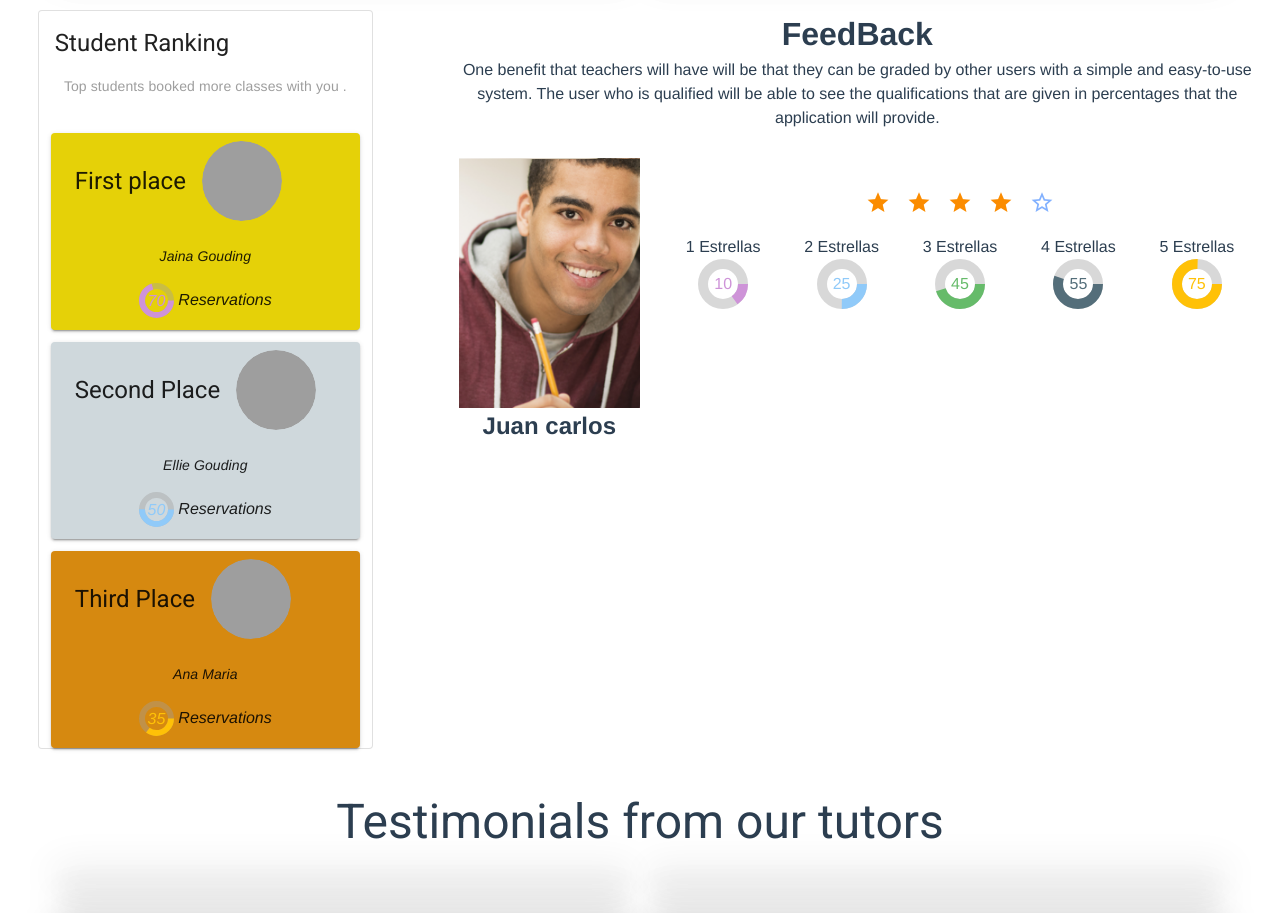
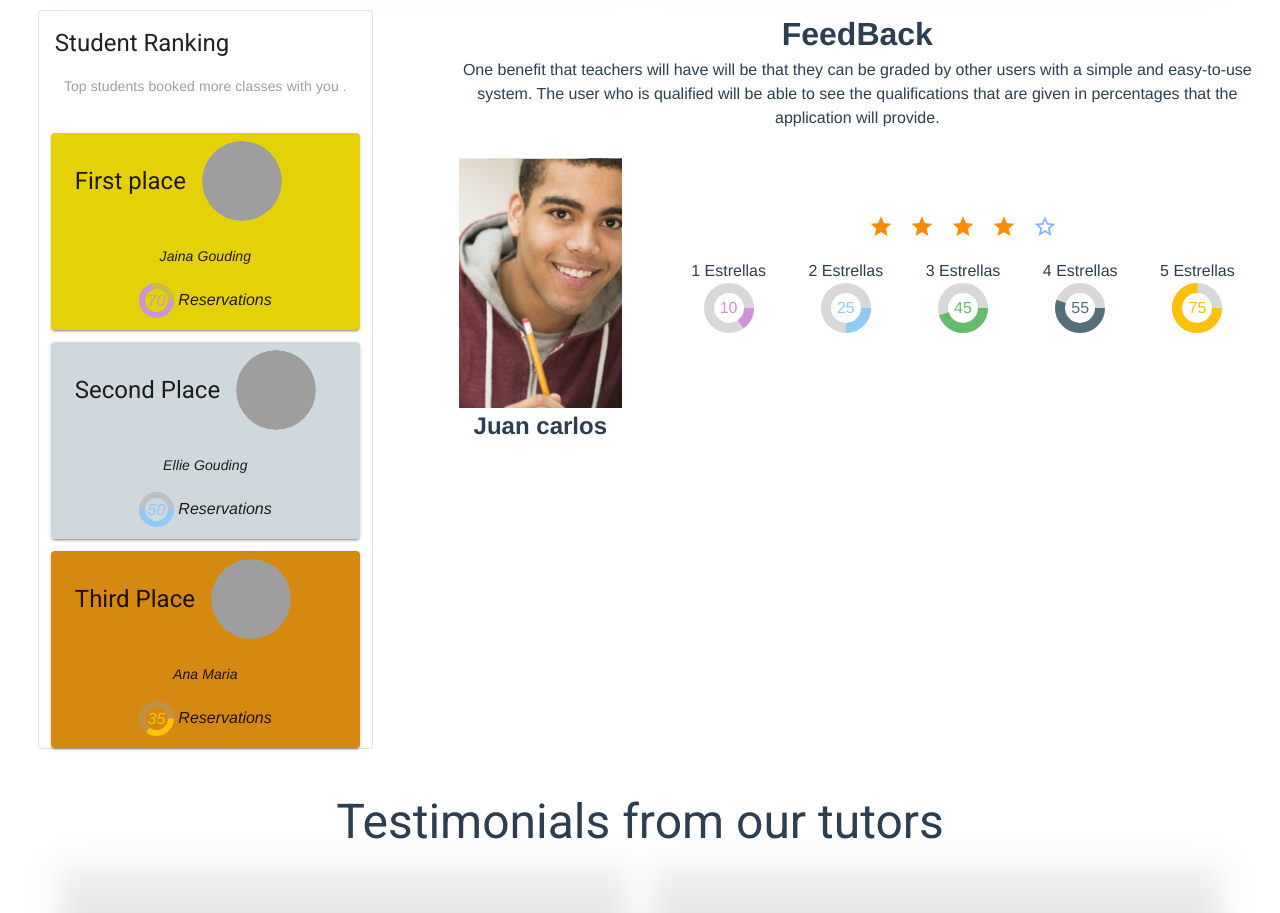
Before and after one commit to Las-Bichotas/Frontend, a Vue app: page / in a window 1280 px wide. Shown: the part 3720-4633 px from the top of the page. Built offline with nearby package versions, Linux system fonts and the light colour scheme; grey boxes are pictures that could not be loaded.

Commit message:
Finish: finish feedback component

```diff
--- a/src/components/studentfeedback.vue
+++ b/src/components/studentfeedback.vue
@@ -7,27 +7,25 @@
       The user who is qualified will be able to see the qualifications that are given in percentages that the
       application will provide.
     </p>
-    <v-row no-gutters>
-
+    <v-row>
       <v-col cols="12" sm="6" md="3" xs="1">
-
         <v-container>
           <v-img class="align-center justify-center" width="800px" height="250px" src="../assets/student1.png"></v-img>
           <h2 class="text-center">Juan carlos</h2>
         </v-container>
-
       </v-col>
       <v-col xs="1">
-        <v-container>
-          <v-col>
+        <v-container class="text-center align-center justify-center">
+          <v-col class="justify-center align-center">
             <div>
-              <br>
-              <v-row class="d-flex justify-center align-center">
+              <v-row class="justify-center align-center text-cen">
                 <div>
+                  <br>
+                  <br>
                   <v-rating color="warning" half-increments hover length="5" size="25" value="4"></v-rating>
                 </div>
               </v-row>
-              <v-row class="d-flex justify-center align-center">
+              <v-row>
                 <v-col>
                   1 Estrellas
                   <v-progress-circular
@@ -82,17 +80,19 @@
             </div>
           </v-col>
         </v-container>
-
       </v-col>
     </v-row>
   </div>
 </template>
 
-
 <script>
 export default {
   name: "studentfeedback",
-  data: () => ({}),
+  data: () => ({
+    alignments: [
+      'center',
+    ],
+  }),
 }
 </script>
 <style scoped>
```
